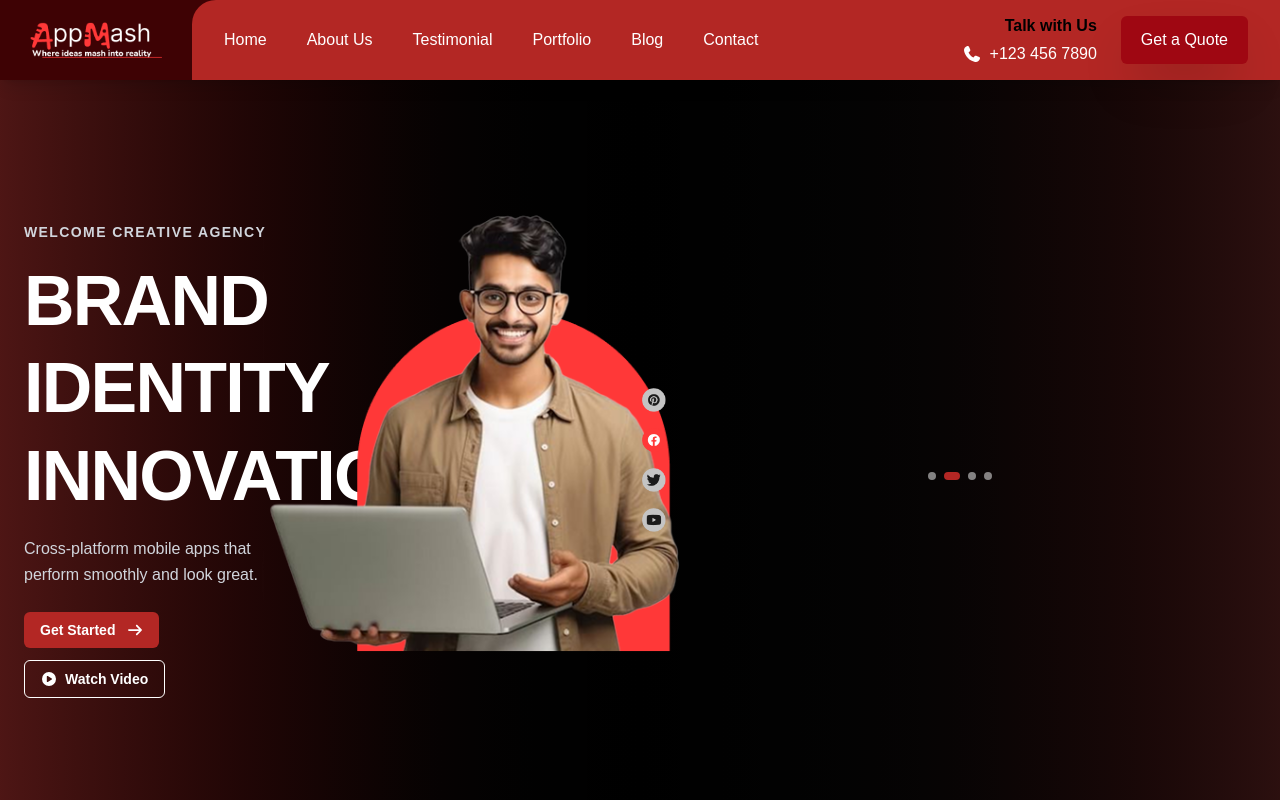
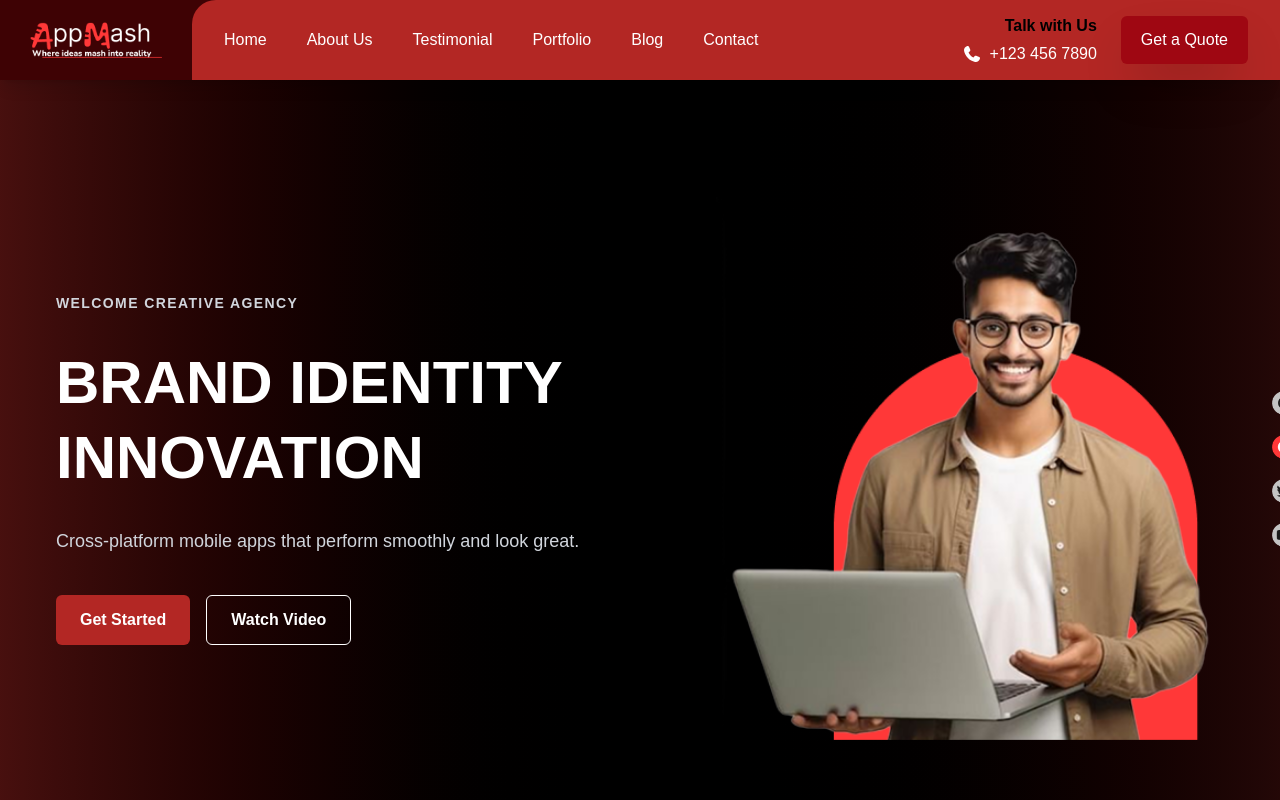
Before and after one commit to Asharkhan468/AppMash-Company-website, a Next.js app: page / in a window 1280 px wide. Shown: the top 800 px of the page. Built offline with nearby package versions, Linux system fonts and the light colour scheme; a web font is replaced by a local one.

Commit message:
HERO SECTION MODIFY

```diff
--- a/app/components/Hero.tsx
+++ b/app/components/Hero.tsx
@@ -394,12 +394,206 @@
 
 
 
+// "use client";
+
+// import { useState, useEffect, useRef } from "react";
+// import Image, { StaticImageData } from "next/image";
+// import { FontAwesomeIcon } from "@fortawesome/react-fontawesome";
+// import { faArrowRight, faPlayCircle } from "@fortawesome/free-solid-svg-icons";
+
+// import pintrest from "@/public/Pintrest Icon.png";
+// import facebook from "@/public/facebook Icon.png";
+// import twitter from "@/public/Twitter Icon.png";
+// import youtube from "@/public/Youtube Icon.png";
+// import hero1 from "@/public/hero1.png";
+// import hero2 from "@/public/hero2.png";
+// import hero3 from "@/public/hero3.png";
+// import GetStartedForm from "./GetQuoteForm";
+
+// interface Slide {
+//   title: string;
+//   subtitle: string;
+//   description: string;
+//   image: StaticImageData;
+// }
+
+// const slides: Slide[] = [
+//   {
+//     title: "CUSTOM SOFTWARE",
+//     subtitle: "SOLUTION",
+//     description:
+//       "We develop tailored solutions that scale with your business growth.",
+//     image: hero1,
+//   },
+//   {
+//     title: "BRAND IDENTITY",
+//     subtitle: "INNOVATION",
+//     description:
+//       "Cross-platform mobile apps that perform smoothly and look great.",
+//     image: hero3,
+//   },
+//   {
+//     title: "AI-DRIVEN MARKETING",
+//     subtitle: "EXPERIENCE",
+//     description: "From design to deployment, we deliver modern, scalable apps.",
+//     image: hero2,
+//   },
+//   {
+//     title: "IMMERSIVE TECH &",
+//     subtitle: "INTERACTIVE DESIGN",
+//     description:
+//       "Cross-platform mobile apps that perform smoothly and look great.",
+//     image: hero3,
+//   },
+// ];
+
+// export default function HeroCarousel() {
+//   const [index, setIndex] = useState(0);
+//   const [showForm, setShowForm] = useState(false);
+
+//   const imgRef = useRef<HTMLImageElement>(null);
+
+//   // Autoplay slides
+//   useEffect(() => {
+//     const interval = setInterval(() => {
+//       setIndex((prev) => (prev + 1) % slides.length);
+//     }, 5000);
+//     return () => clearInterval(interval);
+//   }, []);
+
+
+//   const { title, subtitle, description, image } = slides[index];
+
+//   return (
+//     <section className="relative w-full min-h-screen flex items-center overflow-hidden pt-4 sm:pt-6 pb-6 sm:pb-8">
+//       {/* Background Gradient */}
+//       <div className="absolute inset-0 bg-gradient-to-r from-primary2/40 via-black to-primary2/20 z-0" />
+
+//       {/* Main Content */}
+//       <div className="relative z-10 w-full max-w-7xl mx-auto px-4 sm:px-6 pb-6 sm:pb-8">
+//         <div className="flex flex-col md:grid md:grid-cols-2 min-h-[600px] gap-4 sm:gap-6 md:gap-8 items-center">
+//           {/* Left Content */}
+//           <div className="text-center md:text-left space-y-2 sm:space-y-3 md:space-y-4 order-2 md:order-1">
+//             <p className="text-xs sm:text-sm font-semibold uppercase tracking-widest text-gray-300">
+//               Welcome Creative Agency
+//             </p>
+//             <h1 className="text-xl xs:text-2xl sm:text-3xl md:text-4xl lg:text-[50px] xl:text-[70px] font-extrabold leading-snug sm:leading-tight md:leading-tight tracking-tight text-white max-w-[90%] md:max-w-none mx-auto md:mx-0">
+//               {title}
+//               <br />
+//               {subtitle}
+//             </h1>
+//             <p className="text-xs sm:text-sm md:text-base leading-relaxed text-gray-300 max-w-md mx-auto md:mx-0">
+//               {description}
+//             </p>
+
+//             {/* Buttons */}
+//             <div className="flex flex-wrap justify-center md:justify-start items-center gap-2 sm:gap-3 pt-1 sm:pt-2">
+//               <button
+//                 onClick={() => setShowForm(true)}
+//                 className="flex items-center gap-1 sm:gap-2 bg-primary2 text-white font-semibold text-xs sm:text-sm px-3 sm:px-4 py-1.5 sm:py-2 rounded-md transition hover:bg-primary2/90"
+//               >
+//                 Get Started
+//                 <FontAwesomeIcon
+//                   icon={faArrowRight}
+//                   className="w-3 h-3 sm:w-4 sm:h-4 ml-1"
+//                 />
+//               </button>
+//               <button className="group flex items-center gap-1 sm:gap-2 border border-white hover:bg-white hover:text-black text-white font-semibold text-xs sm:text-sm px-3 sm:px-4 py-1.5 sm:py-2 rounded-md transition">
+//                 <FontAwesomeIcon
+//                   icon={faPlayCircle}
+//                   className="w-3 h-3 sm:w-4 sm:h-4 text-white group-hover:text-black"
+//                 />
+//                 Watch Video
+//               </button>
+//             </div>
+//           </div>
+
+//           {/* Right Content */}
+//           <div className="relative flex justify-center items-center order-1 md:order-2 w-full">
+//             <div className="relative w-[300px] h-[375px] sm:w-[440px] sm:h-[550px] min-w-[300px] sm:min-w-[440px]">
+//               <Image
+//   src={image}
+//   alt={`${title} ${subtitle}`}
+//   width={584}
+//   height={494}
+//   className="object-contain"
+//   priority
+//   unoptimized
+// />
+//             </div>
+
+//             {/* Social Icons */}
+//             <div className="hidden md:flex absolute right-[-30px] lg:right-[-50px] top-1/2 transform -translate-y-1/2 flex-col gap-3 lg:gap-4 z-20">
+//               {[pintrest, facebook, twitter, youtube].map((icon, i) => (
+//                 <Image
+//                   key={i}
+//                   src={icon}
+//                   alt="Social"
+//                   width={24}
+//                   height={24}
+//                   className="w-5 h-5 lg:w-6 lg:h-6 hover:scale-110 transition-transform"
+//                 />
+//               ))}
+//             </div>
+//           </div>
+//         </div>
+//       </div>
+
+//       {/* Dot Indicators */}
+//       <div className="relative z-10 w-full max-w-7xl mx-auto px-4 sm:px-6 py-2 sm:py-4">
+//         <div className="flex justify-center gap-1.5 sm:gap-2">
+//           {slides.map((_, slideIndex) => (
+//             <button
+//               key={slideIndex}
+//               onClick={() => setIndex(slideIndex)}
+//               className={`w-1.5 h-1.5 sm:w-2 sm:h-2 rounded-full transition-all duration-300 ${
+//                 index === slideIndex
+//                   ? "bg-primary2 w-3 sm:w-4"
+//                   : "bg-white/50 hover:bg-white/70"
+//               }`}
+//               aria-label={`Go to slide ${slideIndex + 1}`}
+//             />
+//           ))}
+//         </div>
+//       </div>
+
+//       {/* Form Modal */}
+//       {showForm && (
+//         <div className="fixed inset-0 bg-black/60 backdrop-blur-sm flex justify-center items-center z-[9999] p-4">
+//           <div
+//             className="relative w-full max-w-2xl bg-secondary1 rounded-xl shadow-2xl overflow-y-auto"
+//             style={{ maxHeight: "95vh" }}
+//           >
+//             <button
+//               onClick={() => setShowForm(false)}
+//               className="absolute top-4 right-4 z-10 cursor-pointer text-primary1 hover:text-primary2 text-6xl font-bold transition-colors duration-200"
+//               aria-label="Close form"
+//             >
+//               &times;
+//             </button>
+//             <div className="p-6 md:p-8 w-full">
+//               <GetStartedForm />
+//             </div>
+//           </div>
+//         </div>
+//       )}
+//     </section>
+//   );
+// }
+
+
+
+
+
+
+
+
+
+
 "use client";
 
-import { useState, useEffect, useRef } from "react";
+import { useState, useEffect } from "react";
 import Image, { StaticImageData } from "next/image";
-import { FontAwesomeIcon } from "@fortawesome/react-fontawesome";
-import { faArrowRight, faPlayCircle } from "@fortawesome/free-solid-svg-icons";
 
 import pintrest from "@/public/Pintrest Icon.png";
 import facebook from "@/public/facebook Icon.png";
@@ -408,7 +602,6 @@ import youtube from "@/public/Youtube Icon.png";
 import hero1 from "@/public/hero1.png";
 import hero2 from "@/public/hero2.png";
 import hero3 from "@/public/hero3.png";
-import GetStartedForm from "./GetQuoteForm";
 
 interface Slide {
   title: string;
@@ -438,22 +631,13 @@ const slides: Slide[] = [
     description: "From design to deployment, we deliver modern, scalable apps.",
     image: hero2,
   },
-  {
-    title: "IMMERSIVE TECH &",
-    subtitle: "INTERACTIVE DESIGN",
-    description:
-      "Cross-platform mobile apps that perform smoothly and look great.",
-    image: hero3,
-  },
 ];
 
 export default function HeroCarousel() {
   const [index, setIndex] = useState(0);
   const [showForm, setShowForm] = useState(false);
 
-  const imgRef = useRef<HTMLImageElement>(null);
-
-  // Autoplay slides
+  // Auto-slide
   useEffect(() => {
     const interval = setInterval(() => {
       setIndex((prev) => (prev + 1) % slides.length);
@@ -461,89 +645,58 @@ export default function HeroCarousel() {
     return () => clearInterval(interval);
   }, []);
 
-  // Debugging: Log image dimensions after load
-  useEffect(() => {
-    if (!imgRef.current) return;
-    const handleLoad = () => {
-      console.log(
-        "Client:",
-        imgRef.current?.clientWidth,
-        imgRef.current?.clientHeight
-      );
-      console.log(
-        "Natural:",
-        imgRef.current?.naturalWidth,
-        imgRef.current?.naturalHeight
-      );
-    };
-    imgRef.current.addEventListener("load", handleLoad);
-    return () => {
-      imgRef.current?.removeEventListener("load", handleLoad);
-    };
-  }, []);
-
   const { title, subtitle, description, image } = slides[index];
 
   return (
-    <section className="relative w-full min-h-screen flex items-center overflow-hidden pt-4 sm:pt-6 pb-6 sm:pb-8">
+   <section className="relative w-full min-h-screen flex flex-col justify-center items-center overflow-hidden bg-black py-12">
   {/* Background Gradient */}
   <div className="absolute inset-0 bg-gradient-to-r from-primary2/40 via-black to-primary2/20 z-0" />
 
-      {/* Main Content */}
-      <div className="relative z-10 w-full max-w-7xl mx-auto px-4 sm:px-6 pb-6 sm:pb-8">
-        <div className="flex flex-col md:grid md:grid-cols-2 min-h-[600px] gap-4 sm:gap-6 md:gap-8 items-center">
-          {/* Left Content */}
-          <div className="text-center md:text-left space-y-2 sm:space-y-3 md:space-y-4 order-2 md:order-1">
-            <p className="text-xs sm:text-sm font-semibold uppercase tracking-widest text-gray-300">
+  {/* Main Content Container */}
+  <div className="relative z-10 w-full max-w-7xl mx-auto px-6 lg:px-8">
+    <div className="flex flex-col lg:flex-row items-center gap-12 xl:gap-16">
+      {/* Text Content - Left Side */}
+      <div className="flex-1 space-y-6 lg:space-y-8 px-4 sm:px-6">
+        <p className="text-sm font-semibold uppercase tracking-widest text-gray-300">
           Welcome Creative Agency
         </p>
-            <h1 className="text-xl xs:text-2xl sm:text-3xl md:text-4xl lg:text-[50px] xl:text-[70px] font-extrabold leading-snug sm:leading-tight md:leading-tight tracking-tight text-white max-w-[90%] md:max-w-none mx-auto md:mx-0">
+        <h1 className="text-4xl md:text-5xl lg:text-6xl font-extrabold text-white leading-tight">
           {title}
           <br />
           {subtitle}
         </h1>
-            <p className="text-xs sm:text-sm md:text-base leading-relaxed text-gray-300 max-w-md mx-auto md:mx-0">
+        <p className="text-lg text-gray-300 max-w-xl">
           {description}
         </p>
 
         {/* Buttons */}
-            <div className="flex flex-wrap justify-center md:justify-start items-center gap-2 sm:gap-3 pt-1 sm:pt-2">
+        <div className="flex flex-wrap gap-4 pt-2">
           <button
             onClick={() => setShowForm(true)}
-                className="flex items-center gap-1 sm:gap-2 bg-primary2 text-white font-semibold text-xs sm:text-sm px-3 sm:px-4 py-1.5 sm:py-2 rounded-md transition hover:bg-primary2/90"
+            className="flex items-center gap-2 bg-primary2 text-white font-semibold px-6 py-3 rounded-md hover:bg-primary2/90 transition-colors"
           >
             Get Started
-                <FontAwesomeIcon
-                  icon={faArrowRight}
-                  className="w-3 h-3 sm:w-4 sm:h-4 ml-1"
-                />
           </button>
-              <button className="group flex items-center gap-1 sm:gap-2 border border-white hover:bg-white hover:text-black text-white font-semibold text-xs sm:text-sm px-3 sm:px-4 py-1.5 sm:py-2 rounded-md transition">
-                <FontAwesomeIcon
-                  icon={faPlayCircle}
-                  className="w-3 h-3 sm:w-4 sm:h-4 text-white group-hover:text-black"
-                />
+          <button className="group flex items-center gap-2 border border-white hover:bg-white hover:text-black text-white font-semibold px-6 py-3 rounded-md transition-colors">
             Watch Video
           </button>
         </div>
       </div>
 
-          {/* Right Content */}
-          <div className="relative flex justify-center items-center order-1 md:order-2 w-full">
-            <div className="relative w-[300px] h-[375px] sm:w-[440px] sm:h-[550px] min-w-[300px] sm:min-w-[440px]">
+      {/* Image Content - Right Side */}
+      <div className="flex-1 flex justify-center relative">
+        <div className="w-full max-w-md xl:max-w-lg aspect-[3/4] relative">
           <Image
             src={image}
             alt={`${title} ${subtitle}`}
-  width={584}
-  height={494}
-  className="object-contain"
+            fill
             priority
-  unoptimized
+            className="object-contain rounded-lg"
           />
         </div>
 
         {/* Social Icons */}
-            <div className="hidden md:flex absolute right-[-30px] lg:right-[-50px] top-1/2 transform -translate-y-1/2 flex-col gap-3 lg:gap-4 z-20">
+        <div className="hidden lg:flex absolute right-0 lg:-right-12 top-1/2 -translate-y-1/2 flex-col gap-5 z-20">
           {[pintrest, facebook, twitter, youtube].map((icon, i) => (
             <Image
               key={i}
@@ -551,7 +704,7 @@ export default function HeroCarousel() {
               alt="Social"
               width={24}
               height={24}
-                  className="w-5 h-5 lg:w-6 lg:h-6 hover:scale-110 transition-transform"
+              className="hover:scale-110 transition-transform cursor-pointer"
             />
           ))}
         </div>
@@ -560,43 +713,26 @@ export default function HeroCarousel() {
   </div>
 
   {/* Dot Indicators */}
-      <div className="relative z-10 w-full max-w-7xl mx-auto px-4 sm:px-6 py-2 sm:py-4">
-        <div className="flex justify-center gap-1.5 sm:gap-2">
+  <div className="relative z-10 w-full max-w-7xl mx-auto mt-8 lg:mt-12">
+    <div className="flex justify-center gap-3">
       {slides.map((_, slideIndex) => (
         <button
           key={slideIndex}
           onClick={() => setIndex(slideIndex)}
-              className={`w-1.5 h-1.5 sm:w-2 sm:h-2 rounded-full transition-all duration-300 ${
+          className={`w-3 h-3 rounded-full transition-all ${
             index === slideIndex
-                  ? "bg-primary2 w-3 sm:w-4"
+              ? "bg-primary2 w-6"
               : "bg-white/50 hover:bg-white/70"
           }`}
-              aria-label={`Go to slide ${slideIndex + 1}`}
         />
       ))}
     </div>
   </div>
 
-      {/* Form Modal */}
-      {showForm && (
-        <div className="fixed inset-0 bg-black/60 backdrop-blur-sm flex justify-center items-center z-[9999] p-4">
-          <div
-            className="relative w-full max-w-2xl bg-secondary1 rounded-xl shadow-2xl overflow-y-auto"
-            style={{ maxHeight: "95vh" }}
-          >
-            <button
-              onClick={() => setShowForm(false)}
-              className="absolute top-4 right-4 z-10 cursor-pointer text-primary1 hover:text-primary2 text-6xl font-bold transition-colors duration-200"
-              aria-label="Close form"
-            >
-              &times;
-            </button>
-            <div className="p-6 md:p-8 w-full">
-              <GetStartedForm />
+  {/* Hidden block to prevent purge */}
+  <div className="hidden">
+    lg:flex-row flex-col justify-center items-center gap-12 xl:gap-16 space-y-6 lg:space-y-8
   </div>
-          </div>
-        </div>
-      )}
 </section>
   );
 }
```
Also changed, not shown: tailwind.config.ts (+8 -9 lines). Lines whose indentation alone changed are shown as unchanged.
